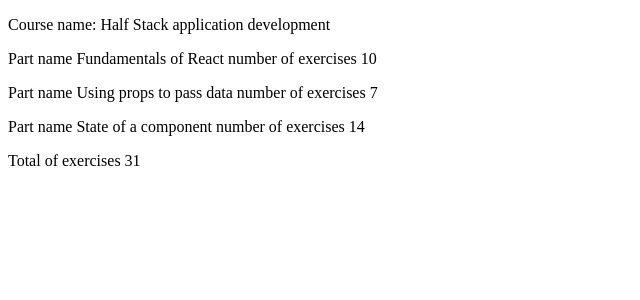
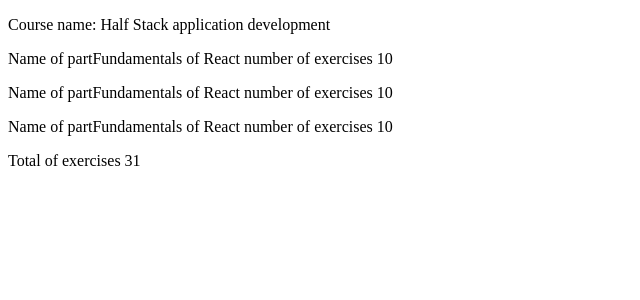
Before and after one commit to luiseer/Full_Stack_Open, a React (Vite) app in the folder part1/courseinfo/: page / in a window 1280 px wide. Shown: the top 300 px of the page, without its empty margins (0-640 px from the left). Built offline with nearby package versions, Linux system fonts and the light colour scheme.

Commit message:
exercise 1.2

```diff
--- a/part1/courseinfo/src/App.jsx
+++ b/part1/courseinfo/src/App.jsx
@@ -6,11 +6,24 @@ const Header = (props) =>{
   )
 }
 
-const Content = (props) =>{
+const Part = (props) => {
+
   return(
     <>
-    <p>Part name {props.part} number of exercises {props.exercises}</p>
+      <p>Name of part{props.part} number of exercises {props.exercises}</p>
     </>
+  )
+}
+
+const Content = (props) =>{
+  const part1 = 'Fundamentals of React'
+  const exercises1 = 10
+  return(
+    <div>
+      <Part part={part1} exercises={exercises1}/>
+      <Part part={part1} exercises={exercises1}/>
+      <Part part={part1} exercises={exercises1}/>
+    </div>
   )
 }
 
@@ -36,8 +49,7 @@ const App = () => {
     <div>
       <Header course={course}/>
       <Content part={part1} exercises={exercises1}/>
-      <Content part={part2} exercises={exercises2}/>
-      <Content part={part3} exercises={exercises3}/>
+
       <Total exercises={exercises1+exercises2+exercises3}/>
 
     </div>
```
